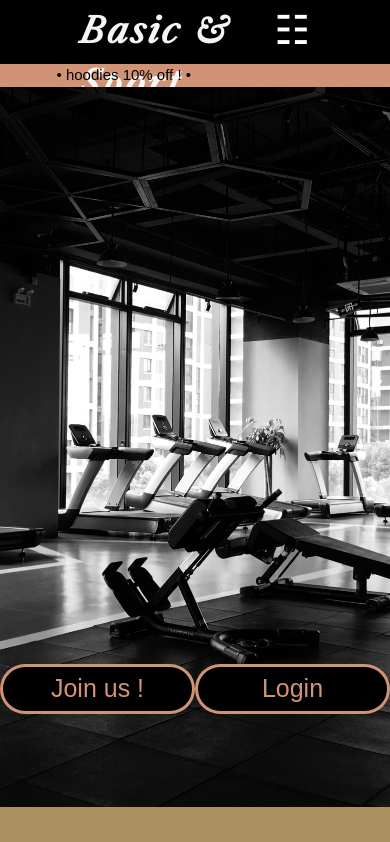
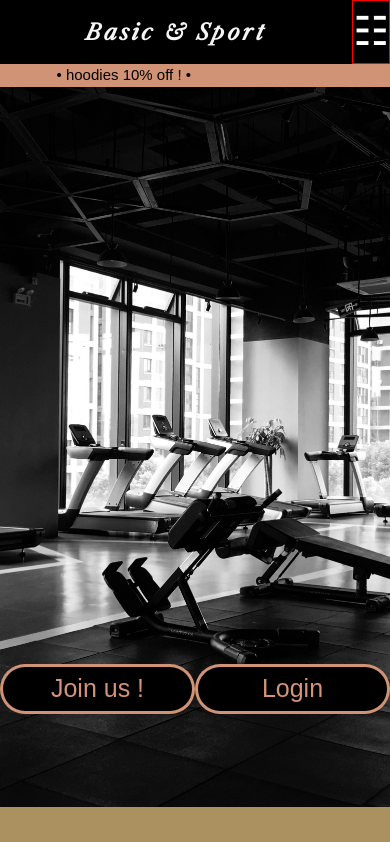
Before and after one commit to Ann-Getit/basic-sport, a React (Vite) app: page /#/home in a window 390 px wide. Shown: the top 842 px of the page. Built offline with nearby package versions, Linux system fonts and the light colour scheme; a web font is replaced by a local one.

Commit message:
mobile view adjustments

```diff
--- a/src/Nav.css
+++ b/src/Nav.css
@@ -212,75 +212,17 @@ overflow: hidden;
 
 }
 
-/*
-@media screen and (max-width: 627px) {
-  .locations {
-    display: none;
+
+@media (max-width: 499px) {
+  nav {
+    padding: 0;
   }
-
-
-  .navlist {
-    display: flex;
-   position: absolute;
-   flex-direction: column;
-
-
-  transform: translateY(4rem);
-  right: 0px;
-
-   z-index: 9999;
-
-  text-align: center;
-  background-color: black;
-  width: 100%;
-  height: 90%;
+.navHeader {
+  font-size: 22px;
+  align-content: center;
+}
+.hamburger {
+  border: 1px solid red;
+}
 
 }
-
-hr {
-  margin: 0 50px;
-  border: 1px solid white
-
-
-}
-
-
-
-.navlist li {
-  padding: 20px 0;
-  cursor: pointer;
-
-  width: 30%;
-  margin: 0 auto;
-}
-.navlist li:hover {
-  color:rgba(243, 171, 136, 0.864) ;
-}
-.locaties {
-   color:rgba(243, 171, 136, 0.864) ;
-}
-
-.locationheader {
-  font-weight: 200;
-  font-size: 15px;
-  margin: -10px 0;
-}
-
-
-
-
-.navbardesk {
-  display: none;*/
-
-/*
-.navbarmobile.active {
-  display: block;
-}*/
-
-
-
-
-
-
-
-/*-------------------------------------------------------------*/
```
